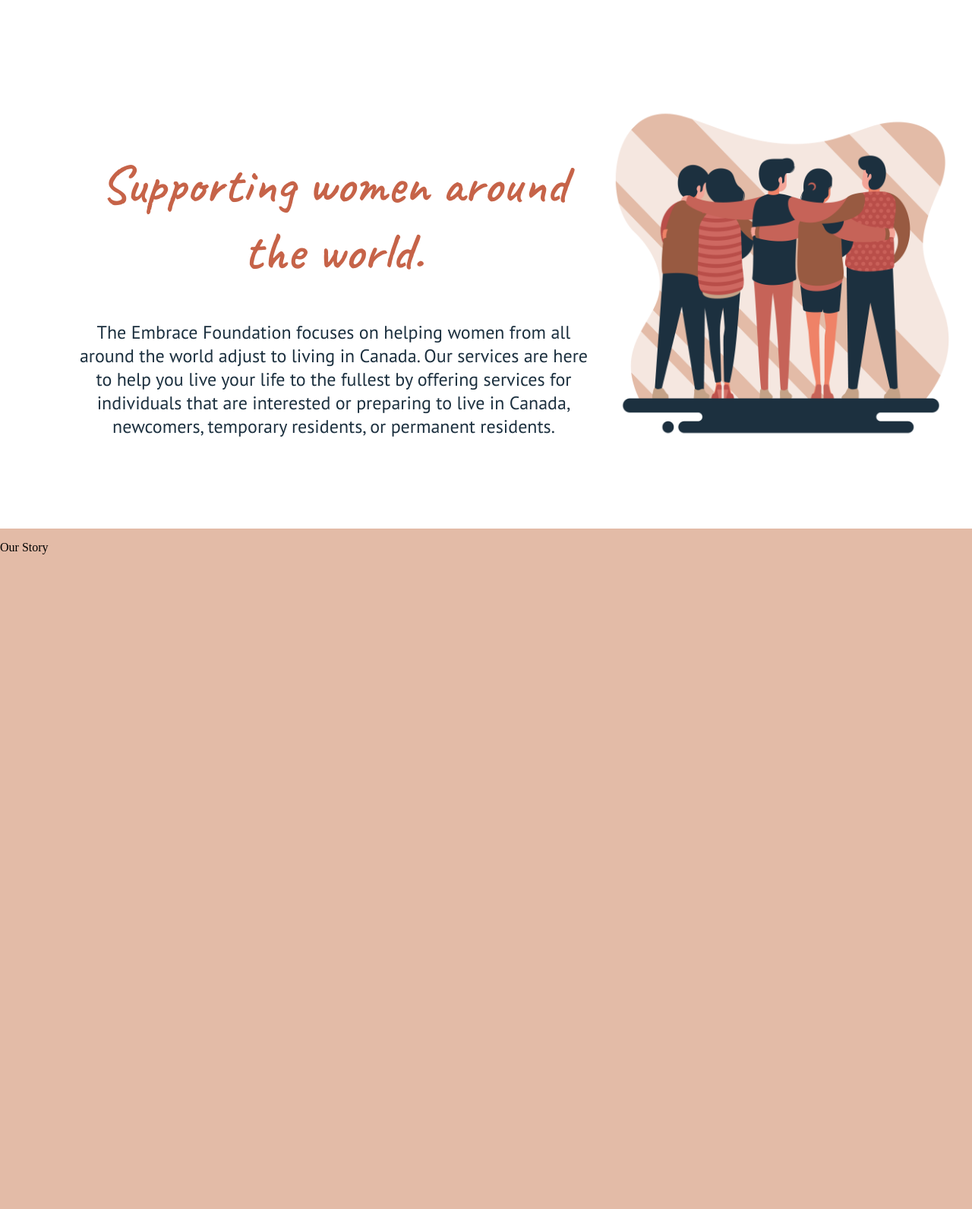
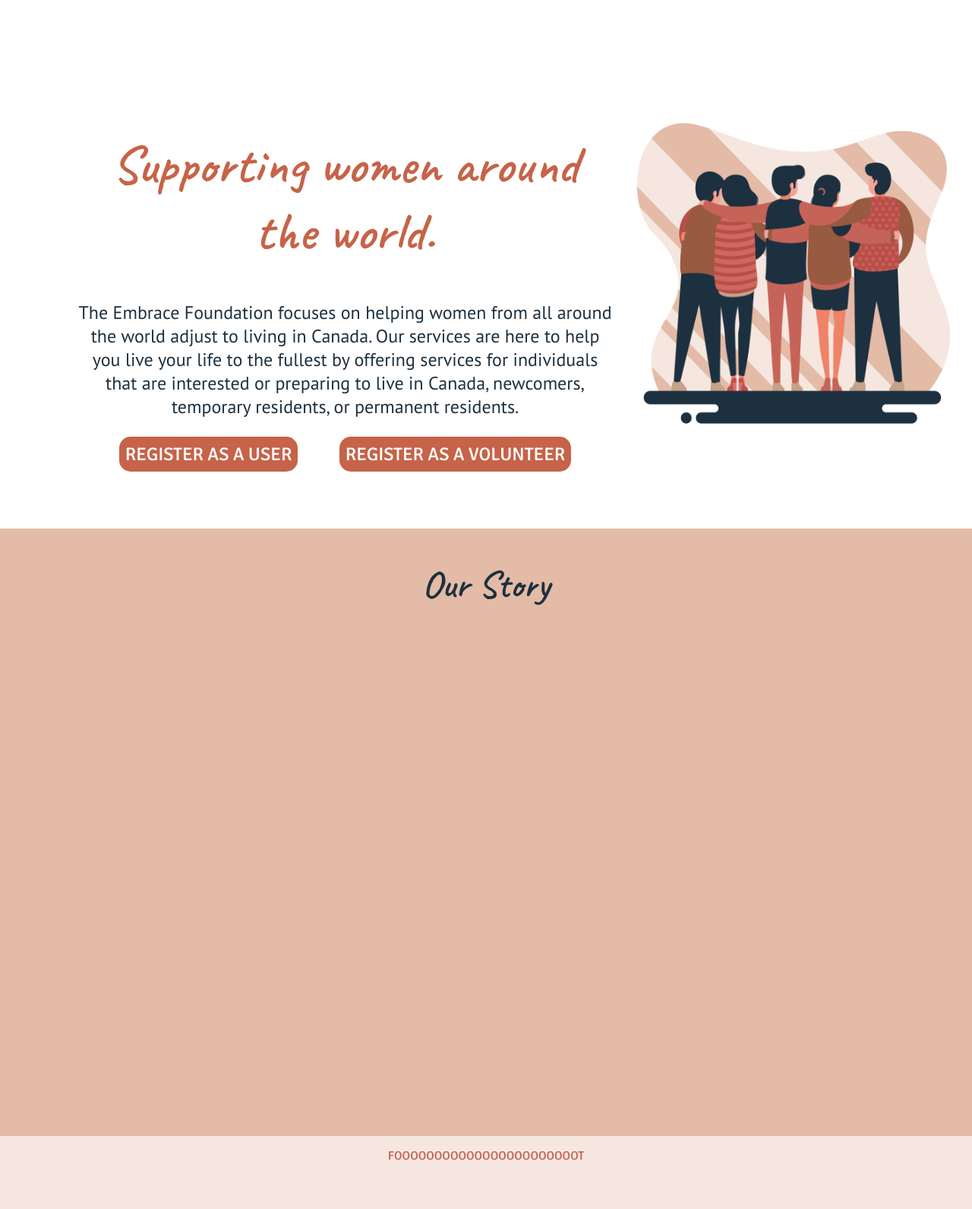
Before and after one commit to SetarehSh/cmd-f-2021, a PHP site: page / in a window 1280 px wide. Shown: the part 96-1688 px from the top of the page at 76% size. Before the commit the page ends 826 px from the top, so only its background shows below. Run offline with PHP 8.4, Linux system fonts and the light colour scheme.

Commit message:
Landing Page

```diff
--- a/index.html
+++ b/index.html
@@ -37,11 +37,15 @@
         <div id="heroStatement">
             <h1 id="welcome">Supporting women around the world.</h1>
             <p>The Embrace Foundation focuses on helping women from all around the world adjust to living in Canada. Our services are here to help you live your life to the fullest by offering services for individuals that are interested or preparing to live in Canada, newcomers, temporary residents, or permanent residents.</p>
+            <ul class="register">
+                <li><a href="">Register as a User</a></li>
+                <li><a href="">Register as a Volunteer</a></li>
+            </ul>
         </div>
         <img id="hero" src="./images/homepage/hero.png" alt="A back view of a group of culturally diverse people hugging each other.">
     </main>
     <aside>
-        <p>Our Story</p>
+        <h2>Our Story</h2>
     </aside>
     </div>
     <footer>
--- a/src/footer.css
+++ b/src/footer.css
@@ -1,4 +1,5 @@
 footer {
+    position: relative;
     width: 100%;
     height: 12vh;
     background-color:#F5E7E0;
--- a/src/index.css
+++ b/src/index.css
@@ -2,6 +2,7 @@ body {
     background-color: #FFFFFF;
 }
 
+/* Hero Image Area */
 
 main {
     display: flex;
@@ -12,7 +13,7 @@ main {
 }
 
 #heroStatement {
-    padding-top: 10%;
+    padding-top: 8%;
     max-width: 1045px;
     margin-left: 8%;
     font-family: 'PT Sans', sans-serif;
@@ -22,7 +23,7 @@ main {
 }
 
 #heroStatement p {
-    max-width: 900px;
+    max-width: 1000px;
 }
 
 #welcome {
@@ -37,11 +38,44 @@ main {
     min-height: 400px;
 }
 
+.register {
+    font-family: 'Signika', sans-serif;
+    text-transform: uppercase;
+    display: flex;
+    justify-content: space-evenly;
+    list-style-type: none;
+    padding: 0;
+    margin: 0;
+}
+
+.register a {
+    font-size: (20px + 1vh);
+    text-decoration: none;
+    color: #FFFFFF;
+}
+
+.register li {
+    background-color: #C66348;
+    border-radius: 15px;
+    padding: 1vh;
+}
+
+/* End of Hero Image Area */
+
 aside {
-    position: absolute;
+    display: flex;
+    flex-direction: column;
+    position: relative;
     height: 100vh;
     width: 100%;
     background-color: #E3BBA7;
+    text-align: center;
+}
+
+h2 {
+    font-family: 'Caveat', cursive;
+    font-size: calc(10px + 5vh);
+    color: #1C303F;
 }
 
 @media only screen and (min-width: 600px) and (max-width: 1200px) {
@@ -63,8 +97,13 @@ aside {
     }
 
     #heroStatement {
+        order: 2;
         margin: 0 auto;
         padding: 0;
+    }
+
+    #hero {
+        order: 1;
     }
 
     #logo {
@@ -72,4 +111,9 @@ aside {
         height: 8vh;
         width: auto;
     }
+
+    .register {
+        display: flex;
+        flex-direction: column;
+    }
 }
```
